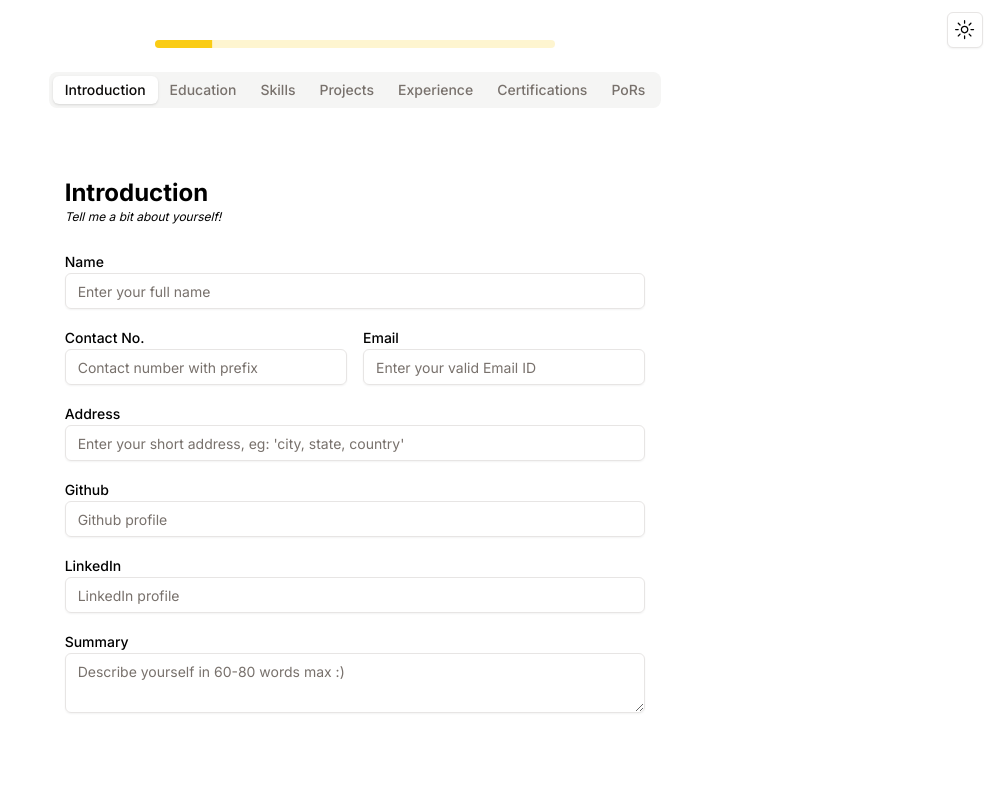
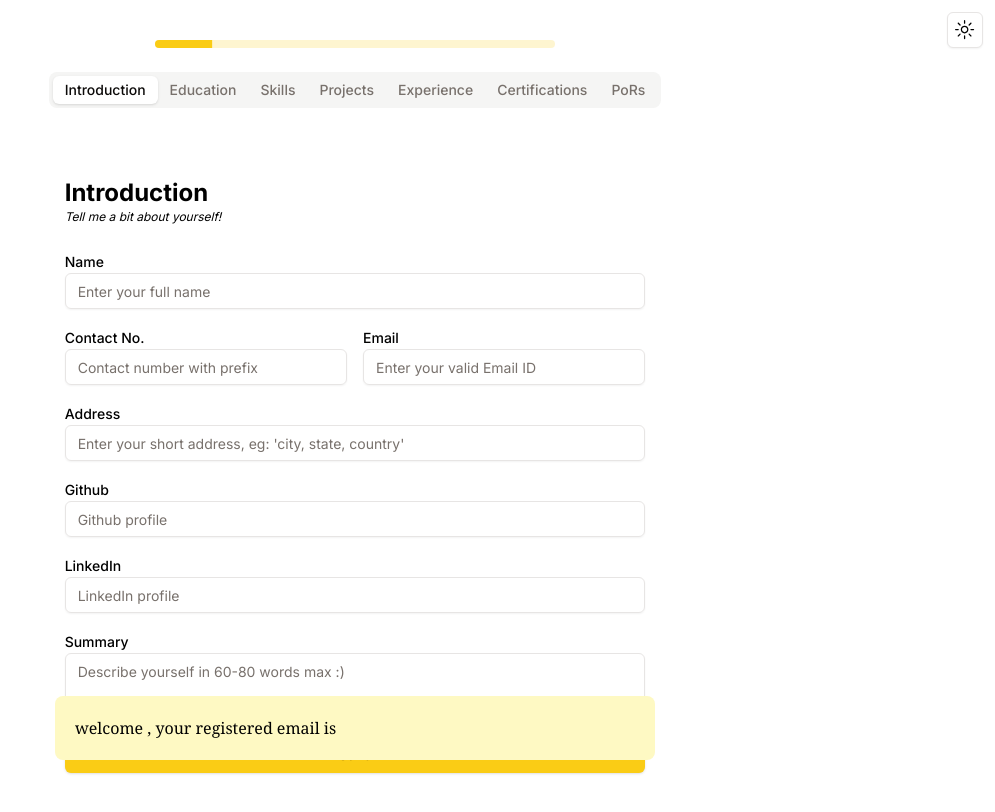
Before and after one commit to pro-khar/resume-builder, a Next.js app: page / in a window 1280 px wide. Shown: the top 812 px of the page, without its empty margins (285-1280 px from the left). Built offline with nearby package versions, Linux system fonts and the light colour scheme.

Commit message:
contextapi progress

```diff
--- /dev/null
+++ b/src/app/Output/page.tsx
@@ -0,0 +1,19 @@
+"use client"
+import FormContext from '@/components/context/formContext'
+import FormContextProvider from '@/components/context/formContextProvider'
+import React, { useContext } from 'react'
+
+
+function Output() {
+  const {info} = useContext(FormContext)
+  return (
+
+
+      <div className='bg-yellow-100 text-black p-5 m-5 w-[600px] rounded-lg font-serif'>
+        welcome {info.name}, your registered email is {info.email}
+    </div>
+
+  )
+}
+
+export default Output
--- a/src/app/globals.css
+++ b/src/app/globals.css
@@ -2,6 +2,9 @@
 @tailwind components;
 @tailwind utilities;
 
+html,body,:root{
+  height: 100vh;
+}
 
 @layer base {
   :root {
--- a/src/app/page.tsx
+++ b/src/app/page.tsx
@@ -4,23 +4,29 @@ import { Tabs, TabsContent, TabsList, TabsTrigger } from "@/components/ui/tabs"
 import Introduction from "@/components/core/Introduction"
 import Education from "@/components/core/Education"
 import { Progress } from "@/components/ui/progress"
-import { useState } from "react"
+import { useState, useContext } from "react"
 import { ModeToggle } from "@/components/modeToggle"
+
+import FormContextProvider from "@/components/context/formContextProvider"
+import Output from "./Output/page"
 
 function Home() {
   const [value, setValue] = useState(1/7*100)
   const setSlider = (tabvalue: number) =>{
     setValue(tabvalue)
   }
+
+
+
   return (
-
+    <FormContextProvider>
       <div id="root" className="flex flex-col items-center gap-6">
         <div className="absolute right-3 top-3">
           <ModeToggle/>
         </div>
 
         <Progress value={value} className="w-[400px] mt-10"/>
-        <div className="flex justify-center h-screen w-full">
+        <div className="flex justify-center w-full">
           <Tabs defaultValue="Introduction">
             <TabsList>
               <TabsTrigger value="Introduction" onClick={() => setSlider(1/7*100)}>Introduction</TabsTrigger>
@@ -40,7 +46,12 @@ function Home() {
             <TabsContent value="PoRs">PoRs</TabsContent>
           </Tabs>
         </div>
+    <div className="bottom-5 fixed">
+      <Output/>
     </div>
+
+    </div>
+    </FormContextProvider>
   )
 }
 
--- /dev/null
+++ b/src/components/context/formContext.js
@@ -0,0 +1,4 @@
+import React from "react";
+
+const FormContext = React.createContext()
+export default FormContext
--- /dev/null
+++ b/src/components/context/formContextProvider.tsx
@@ -0,0 +1,13 @@
+import React, { useState } from "react";
+import FormContext from "./formContext";
+
+const FormContextProvider = ({children}) =>{
+    const [info, setinfo] = useState([])
+    return(
+        <FormContext.Provider value={{info, setinfo}}>
+            {children}
+        </FormContext.Provider>
+    )
+}
+
+export default FormContextProvider
--- a/src/components/core/Introduction.tsx
+++ b/src/components/core/Introduction.tsx
@@ -3,35 +3,63 @@
 import { Input } from "../ui/input"
 import { Label } from "../ui/label"
 import { Textarea } from "../ui/textarea"
+import { Button } from "../ui/button"
+
+import { useState, useContext } from "react"
+import FormContext from "../context/formContext"
 
 
 function Introduction() {
+  const [name, setName] = useState('')
+  const [number, setnumber] = useState('')
+  const [email, setemail] = useState('')
+  const [addr, setaddr] = useState('')
+
+  const {setinfo} = useContext(FormContext)
+
+  const handleSave = (e) =>{
+    e.preventDefault()
+    setinfo({name, number, email, addr})
+  }
+
+
+
+
   return (
-    <div className="p-4 h-screen flex flex-col pt-[10%]">
+
+    <div className="p-4 flex flex-col pt-[10%]">
         <h1 className="text-2xl font-bold">Introduction</h1>
         <p className="italic text-xs">Tell me a bit about yourself!</p>
 
         <form className="my-6 flex flex-col gap-4">
             <div>
               <Label htmlFor="name">Name</Label>
-              <Input id="name" type="text" placeholder="Enter your full name"/>
+              <Input id="name" type="text" placeholder="Enter your full name"
+              value={name}
+              onChange={(e)=>setName(e.target.value)}/>
             </div>
 
             <div className="flex gap-4">
               <div className="w-full">
                 <Label htmlFor="mob">Contact No.</Label>
-                <Input id="mob" type="number" placeholder="Contact number with prefix"/>
+                <Input id="mob" type="number" placeholder="Contact number with prefix"
+                value={number}
+                onChange={(e)=>setnumber(e.target.value)}/>
               </div>
 
               <div className="w-full">
                 <Label htmlFor="email">Email</Label>
-                <Input id="email" type="email" placeholder="Enter your valid Email ID"/>
+                <Input id="email" type="email" placeholder="Enter your valid Email ID"
+                value={email}
+                onChange={(e)=>setemail(e.target.value)}/>
               </div>
             </div>
 
             <div>
               <Label htmlFor="addr">Address</Label>
-              <Input id="addr" type="text" placeholder="Enter your short address, eg: 'city, state, country' "/>
+              <Input id="addr" type="text" placeholder="Enter your short address, eg: 'city, state, country' "
+              value={addr}
+              onChange={(e)=>setaddr(e.target.value)}/>
             </div>
 
             <div>
@@ -50,7 +78,9 @@ function Introduction() {
             </div>
 
         </form>
+        <Button className="" onClick={handleSave}>Save</Button>
     </div>
+
   )
 }
 
```
